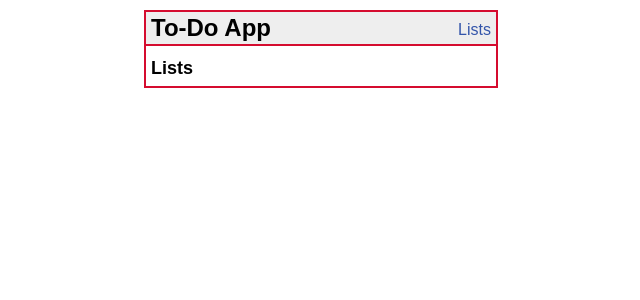
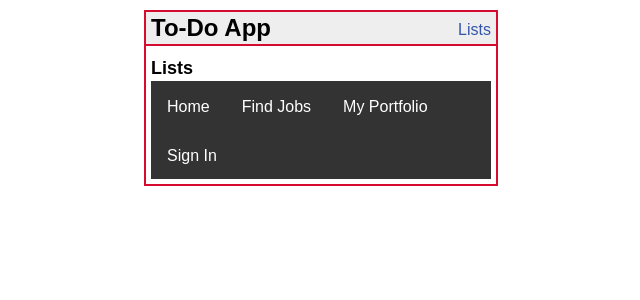
Before and after one commit to HesperidesGarden/Jobfolio, a Flask app: page /lists/ in a window 1280 px wide. Shown: the top 300 px of the page, without its empty margins (319-959 px from the left). Run offline with Flask 2, Linux system fonts and the light colour scheme; data that the repository does not hold is empty.

Commit message:
extended code by navigation bar

```diff
--- a/templates/lists.html
+++ b/templates/lists.html
@@ -3,6 +3,42 @@
 	<h2>{% block TITLE %}Lists{% endblock %}</h2>
 {% endblock %}
 {% block CONTENT %}
+<head>
+	<style>
+	  /* CSS styling for the navigation bar */
+	  ul.navbar {
+		list-style-type: none;
+		margin: 0;
+		padding: 0;
+		overflow: hidden;
+		background-color: #333;
+	  }
+
+	  ul.navbar li {
+		float: left;
+	  }
+
+	  ul.navbar li a {
+		display: block;
+		color: white;
+		text-align: center;
+		padding: 14px 16px;
+		text-decoration: none;
+	  }
+
+	  ul.navbar li a:hover {
+		background-color: #111;
+	  }
+	</style>
+  </head>
+  <body>
+	<ul class="navbar">
+	  <li><a href="#">Home</a></li>
+	  <li><a href="#">Find Jobs</a></li>
+	  <li><a href="#">My Portfolio</a></li>
+	  <li><a href="#">Sign In</a></li>
+	</ul>
+  </body>
 <ul>
 {% for list in lists %}
 <li>
```
Also changed, not shown: instance/todos.sqlite.
